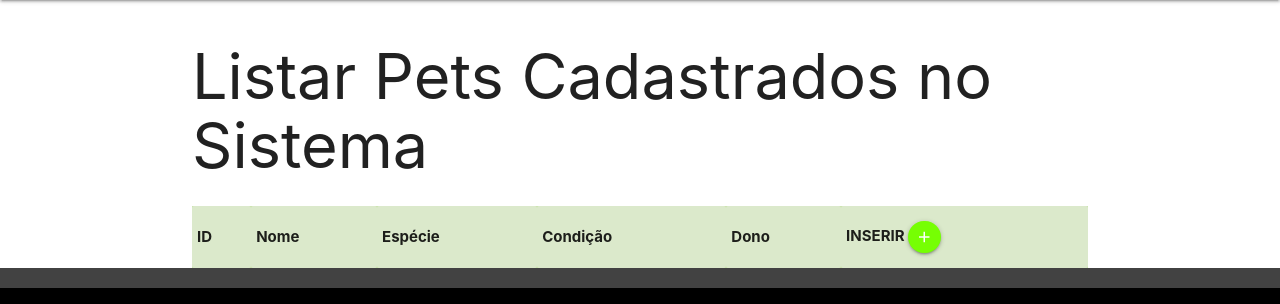
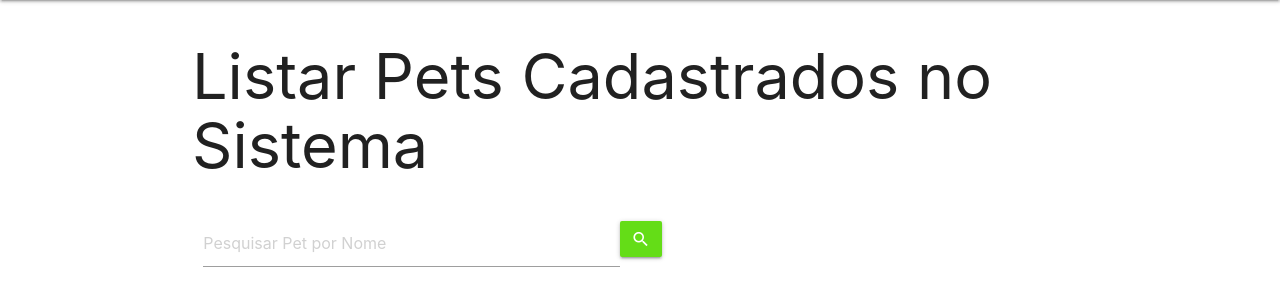
Before and after one commit to MatteoSpera/ClinicaBichoFeliz, a PHP site: page /VIEW/animal/lstAnimal.php in a window 1280 px wide. Shown: the part 64-368 px from the top of the page. Run offline with PHP 8.4, Linux system fonts and the light colour scheme; the visitor is signed in with stand-in values (Sample User, id 1); data that the repository does not hold is empty.

Commit message:
Form de Busca Inserido na View (Apenas Estético)

```diff
--- a/VIEW/animal/lstAnimal.php
+++ b/VIEW/animal/lstAnimal.php
@@ -31,6 +31,18 @@
 
     <div class="container">
         <h1>Listar Pets Cadastrados no Sistema</h1>
+
+        <div class="row">
+            <div class="input-field">
+                <form action="lstAnimal.php" method="GET" id="formBuscaAnimal">
+                    <div class="input-field col s7">
+                        <input type="text" placeholder="Pesquisar Pet por Nome" class="form-control col s10" id="txtBusca" name="busca">
+                        <button class="btn waves-effect waves-light col m1 light-green accent-4" type="submit" name="action">
+                        <i class="material-icons right">search</i></button>
+                    </div>
+                </form>
+            </div>
+        </div>
 
         <table class="striped light-green lighten-3">
             <tr>
```
